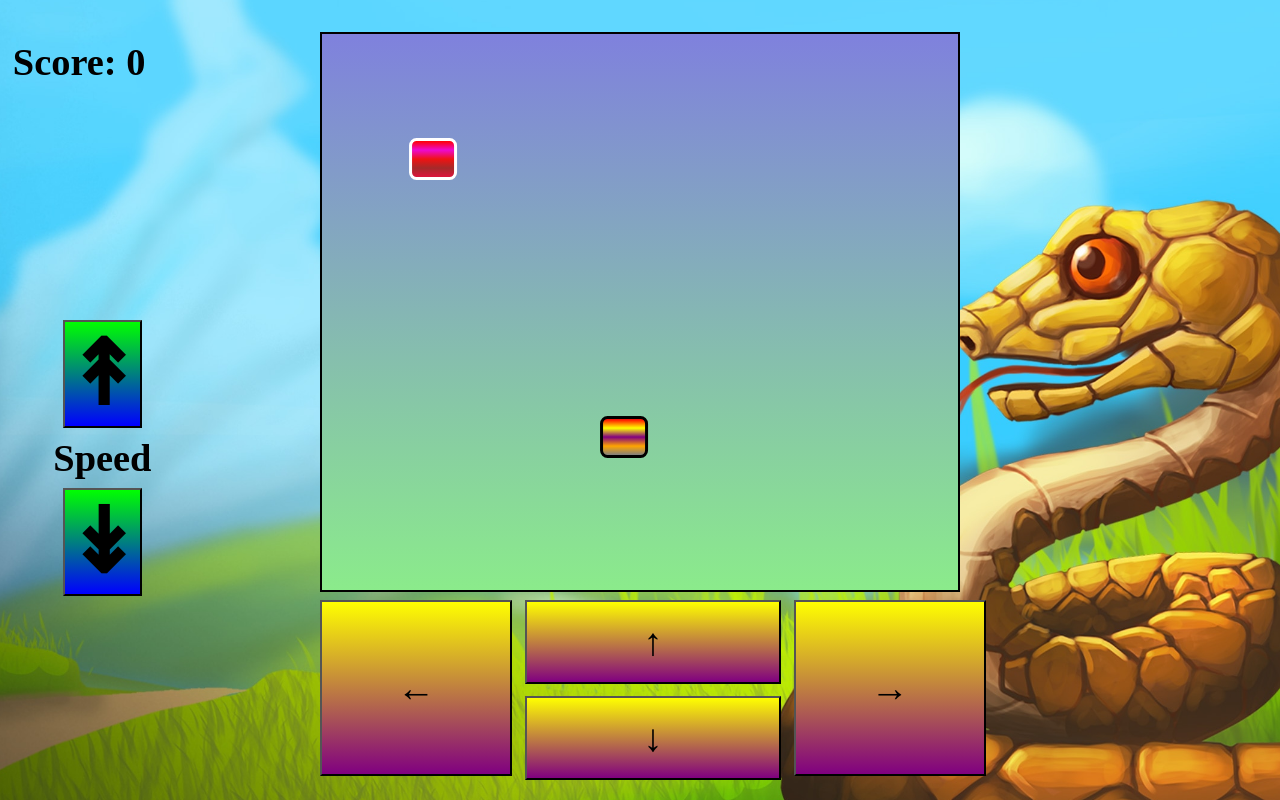
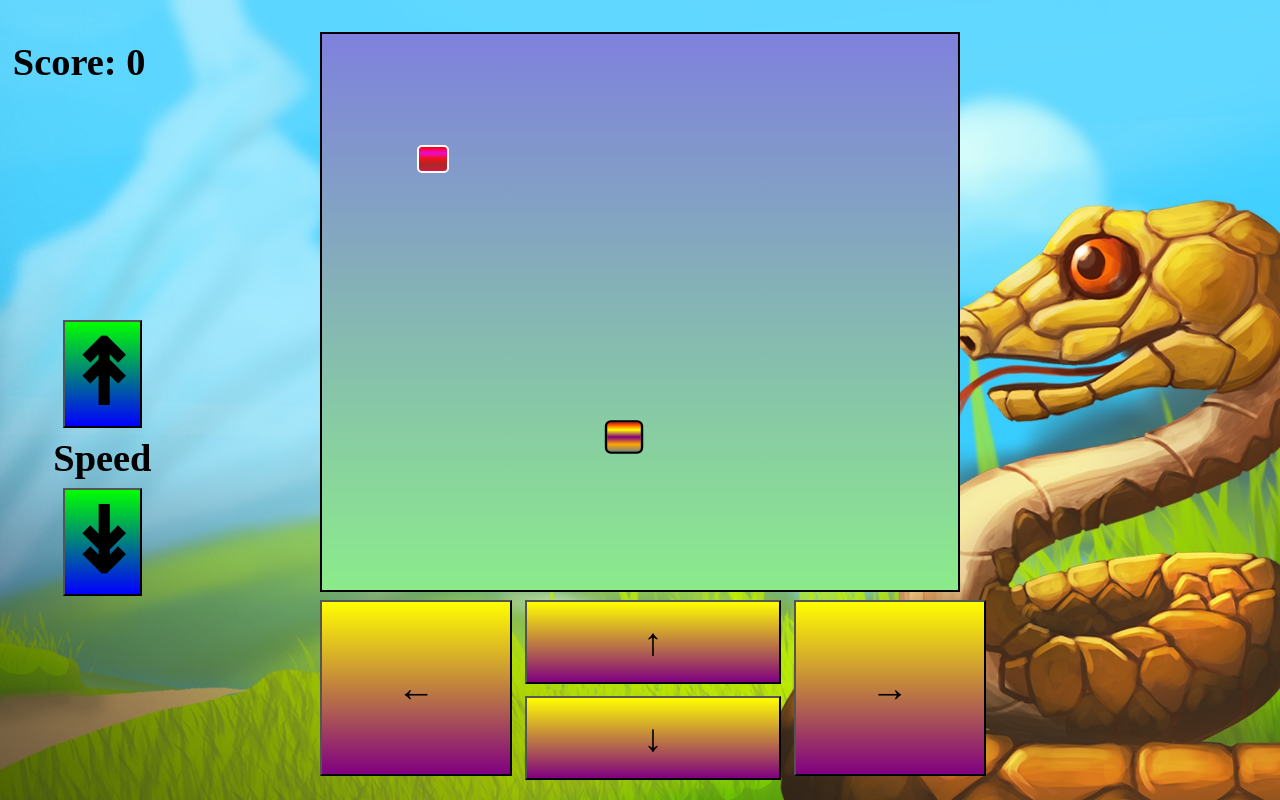
Before and after one commit to rahulrajput1996/SnakeGame, a plain HTML site: page index.html in a window 1280 px wide. Drawn offline with Linux system fonts and the light colour scheme.

Commit message:
next commit

```diff
--- a/index.css
+++ b/index.css
@@ -52,16 +52,15 @@ body {
 .food {
     background: linear-gradient(red, #ed0ad1, #ef1313, brown, crimson);
     background-color: crimson;
-    scale: 1.5;
+    scale: 1;
     border-radius: 5px;
     border: 2px solid white;
-
 }
 
 .snake {
     background: linear-gradient(green, blue, black, white);
     border-radius: 5px;
-    scale: 1.3;
+    scale: 1;
     border: 2px solid red;
 
 }
@@ -69,7 +68,7 @@ body {
 .snakeHead {
     background: linear-gradient(red, yellow, purple, orange, grey);
     border-radius: 5px;
-    transform: scale(1.5);
+    transform: scale(1.2);
     border: 2px solid black;
 
 }
--- a/index.js
+++ b/index.js
@@ -32,9 +32,9 @@ function isCollide(snake) {
 
   // If you bump into the wall
   if (
-    snake[0].x >= 20 ||
+    snake[0].x >= 21 ||
     snake[0].x <= 0 ||
-    snake[0].y >= 20 ||
+    snake[0].y >= 21 ||
     snake[0].y <= 0
   ) {
     return true;
```
